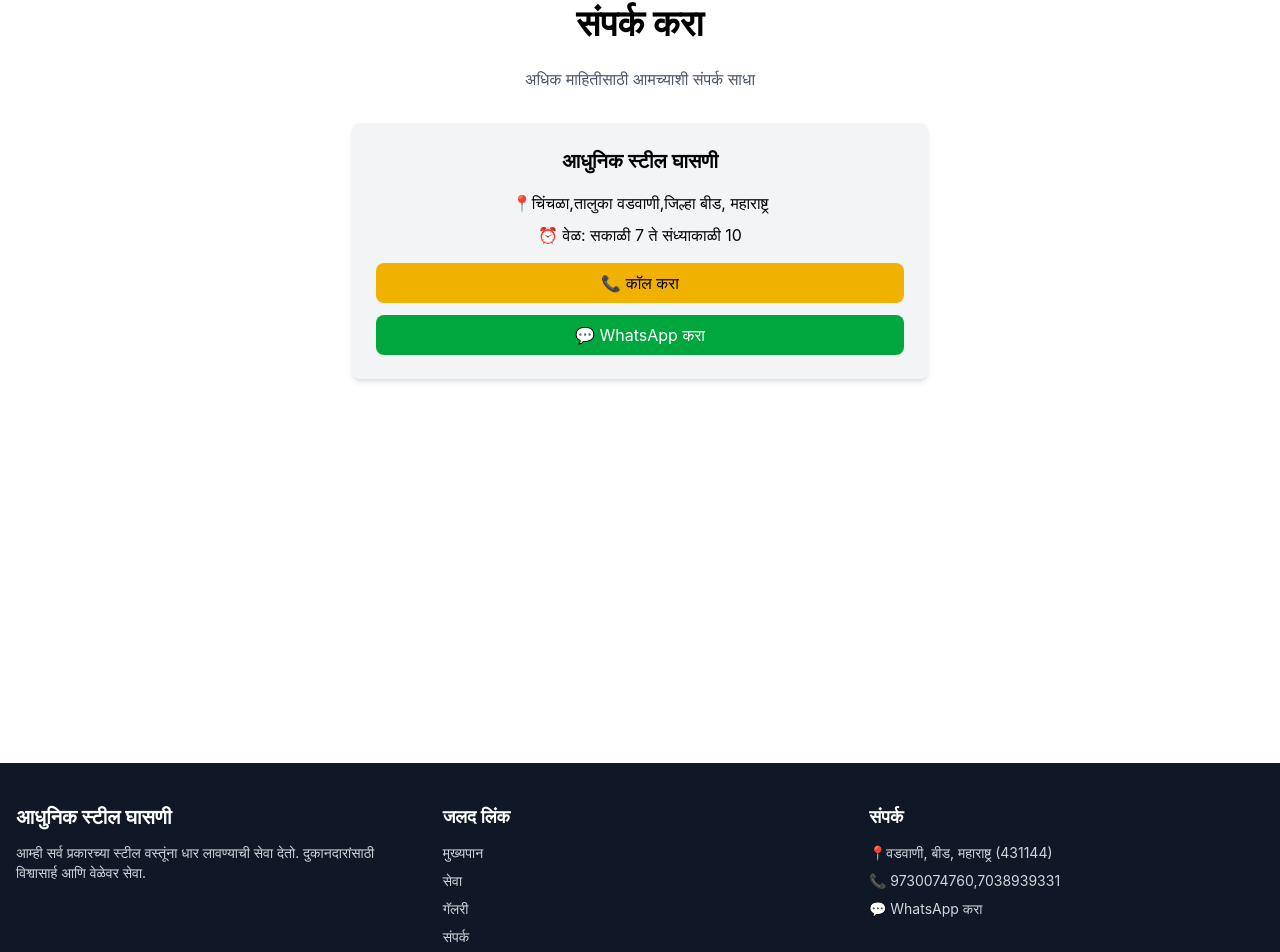
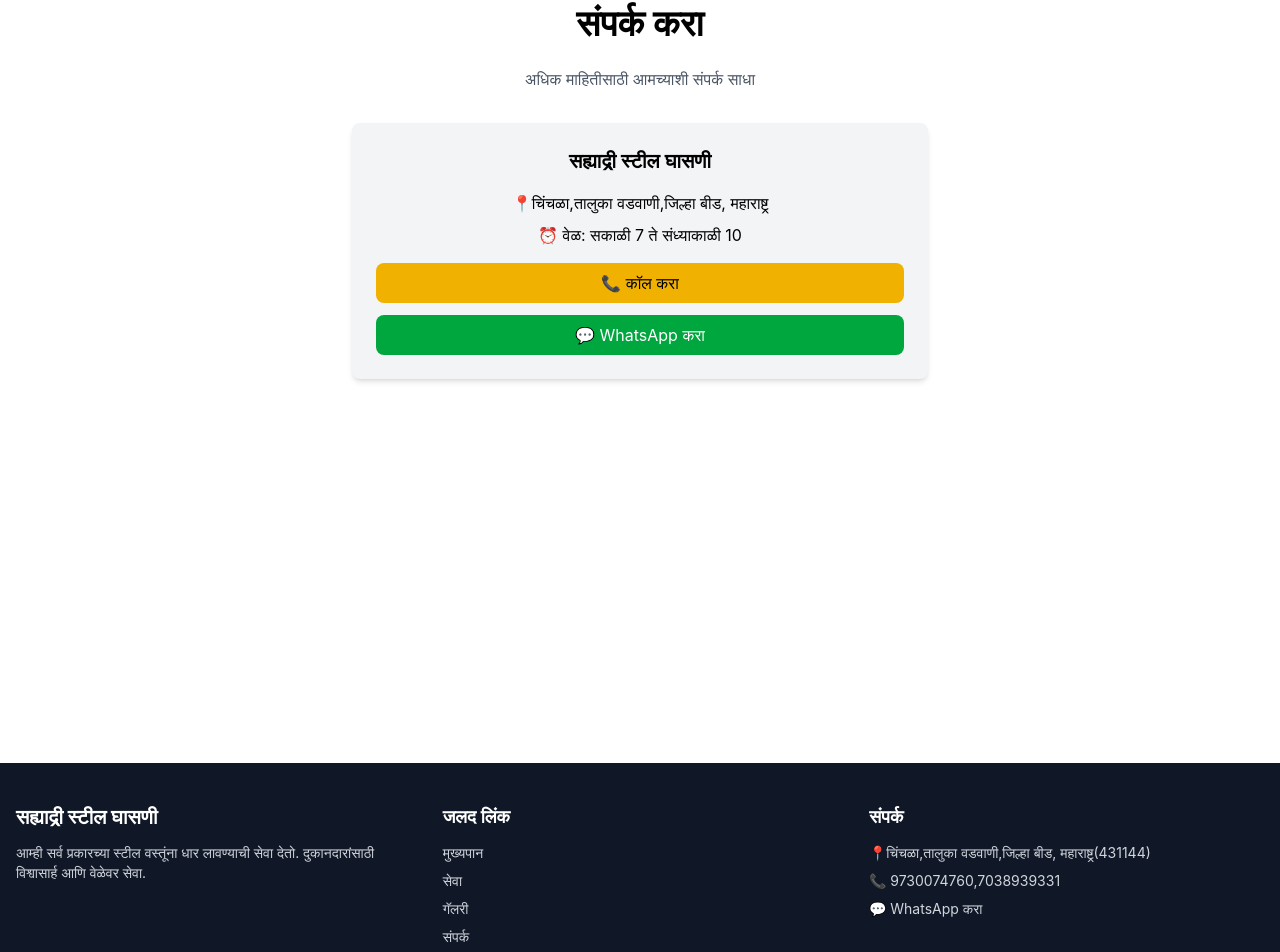
Before and after one commit to PavanPawar12/adhunik-steel-ghasani, a React (Vite) app in the folder frontend/: page /contact in a window 1280 px wide. Shown: the part 109-1061 px from the top of the page. Built offline with nearby package versions, Linux system fonts and the light colour scheme.

Commit message:
commit changes

```diff
--- a/frontend/src/components/Footer.jsx
+++ b/frontend/src/components/Footer.jsx
@@ -6,7 +6,7 @@ const Footer = () => {
         {/* Business Info */}
         <div>
           <h2 className="text-xl font-bold text-white mb-3">
-            आधुनिक स्टील घासणी
+            सह्याद्री स्टील घासणी
           </h2>
           <p className="text-sm">
             आम्ही सर्व प्रकारच्या स्टील वस्तूंना धार लावण्याची सेवा देतो.
@@ -47,7 +47,7 @@ const Footer = () => {
         {/* Contact Info */}
         <div>
           <h3 className="text-lg font-semibold text-white mb-3">संपर्क</h3>
-          <p className="text-sm mb-2">📍वडवाणी, बीड, महाराष्ट्र (431144)</p>
+          <p className="text-sm mb-2">📍चिंचळा,तालुका वडवाणी,जिल्हा बीड, महाराष्ट्र(431144)</p>
 
           <a
             href="tel:9876543210"
--- a/frontend/src/pages/Contact.jsx
+++ b/frontend/src/pages/Contact.jsx
@@ -15,7 +15,7 @@ const Contact = () => {
       <div className="max-w-xl mx-auto bg-gray-100 p-6 rounded-lg shadow-md text-center">
 
         <h3 className="text-xl font-semibold mb-4">
-          आधुनिक स्टील घासणी
+          सह्याद्री स्टील घासणी
         </h3>
 
         <p className="mb-2">📍चिंचळा,तालुका वडवाणी,जिल्हा बीड, महाराष्ट्र</p>
```
